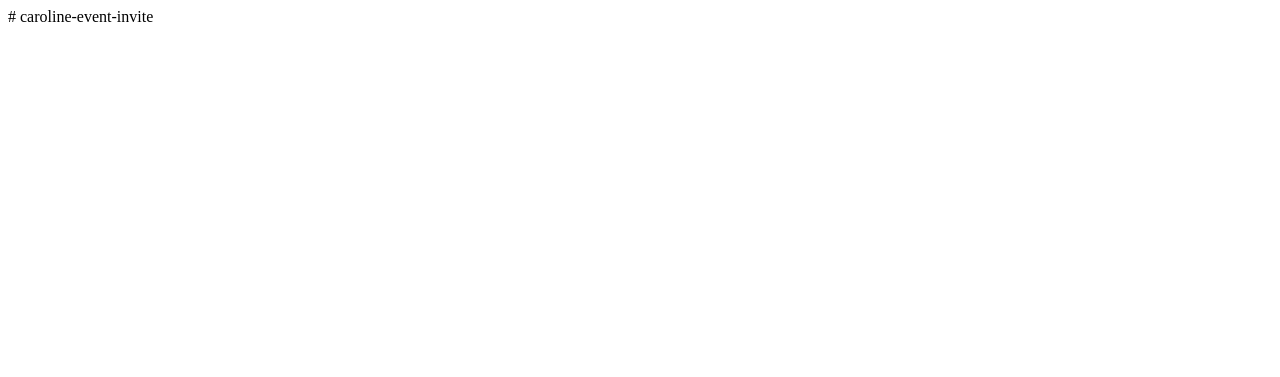
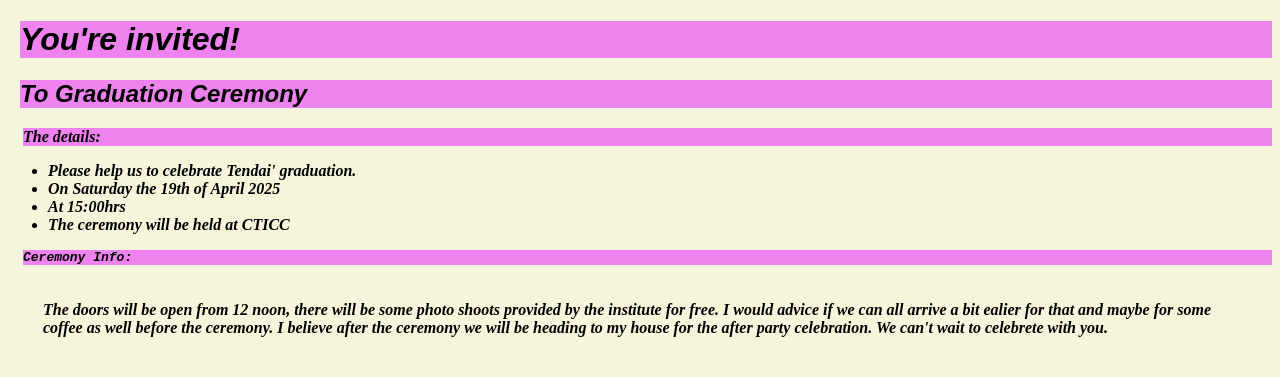
Before and after one commit to Cece270897/caroline-event-invite, a plain HTML site: page Index.html in a window 1280 px wide. Drawn offline with Linux system fonts and the light colour scheme.

Commit message:
Update Index.html

```diff
--- a/Index.html
+++ b/Index.html
@@ -1 +1,78 @@
-# caroline-event-invite
+<!DOCTYPE html>
+<html>
+    <head>
+        <meta charset="utf-8">
+        <title>Project: Event invite</title>
+        <style>
+        body {
+            background-color: beige;
+            border: bold;
+
+        }
+            h1 {
+                background-color: violet;
+                font-weight: bold;
+                font-family: sans-serif;
+                position: auto;
+                margin-left: 12px;
+            }
+            h2 {
+                background-color: violet;
+                margin-left: 12px;
+                font-family: sans-serif;
+                font-style: italic;
+
+            }
+            .all-details {
+                margin-left: 15px;
+                font-style: italic;
+                background-color: violet;
+
+            }
+            #c-info {
+                margin-left: 15px;
+                font-family: monospace;
+                background-color: violet;
+
+
+            }
+            #info {
+                margin-left: 15px;
+            padding: 20px;
+
+            }
+            div {
+                font-weight: bold;
+                font-style: italic;
+            }
+        </style>
+    </head>
+    <body>
+    <div>
+
+        <h1>You're invited!</h1>
+        <h2>To Graduation Ceremony</h2>
+
+        <p class="all-details">The details:</p>
+        <ul>
+            <li>
+                Please help us to celebrate Tendai' graduation.
+            </li>
+            <li>
+On Saturday the 19th of April 2025
+            </li>
+             <li>
+At 15:00hrs
+            </li>
+            <li>
+The ceremony will be held at CTICC
+            </li>
+        </ul>
+        <p id="c-info"><strong>Ceremony Info:</strong></p>
+        <p id="info">
+The doors will be open from 12 noon, there will be  some photo shoots provided by the institute for free. I would advice if we can all arrive a bit ealier for that and maybe for some coffee as well before the ceremony. I believe after the ceremony we will be heading to my house for the after party celebration. We can't wait to celebrete with you.
+
+     </div>
+
+    </body>
+</html>
```
